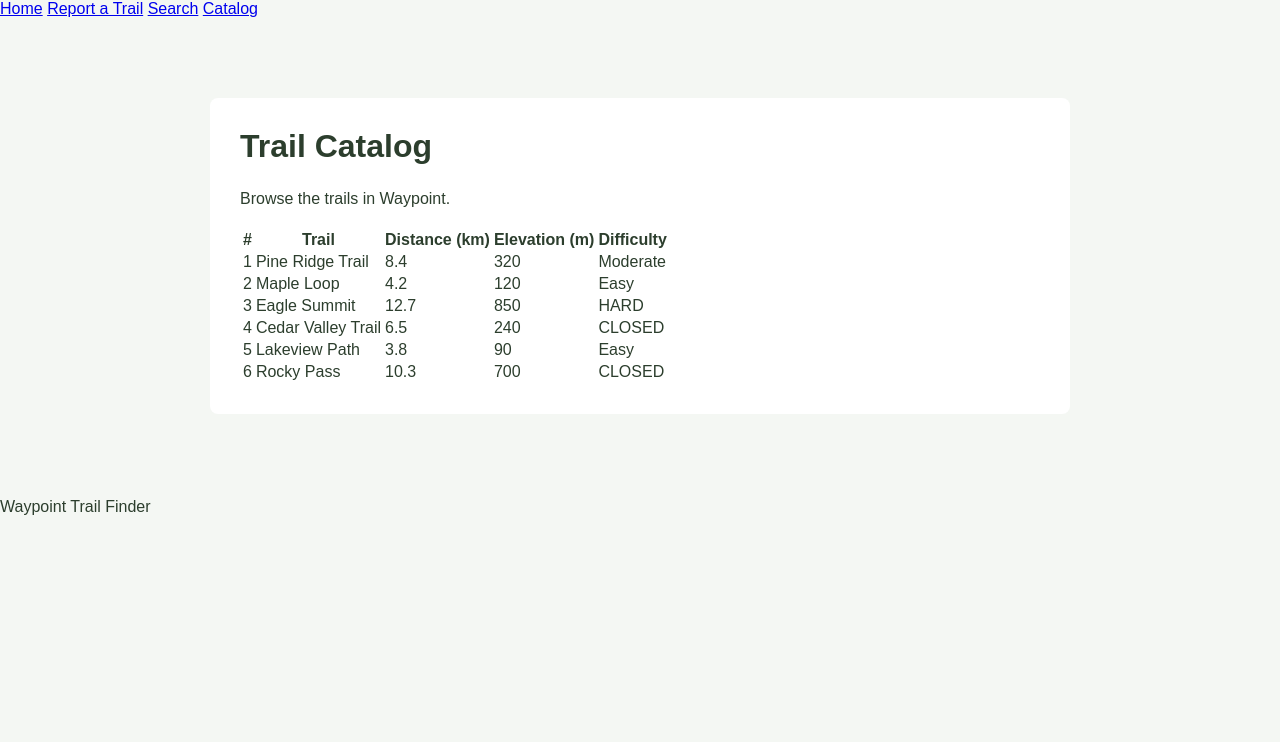
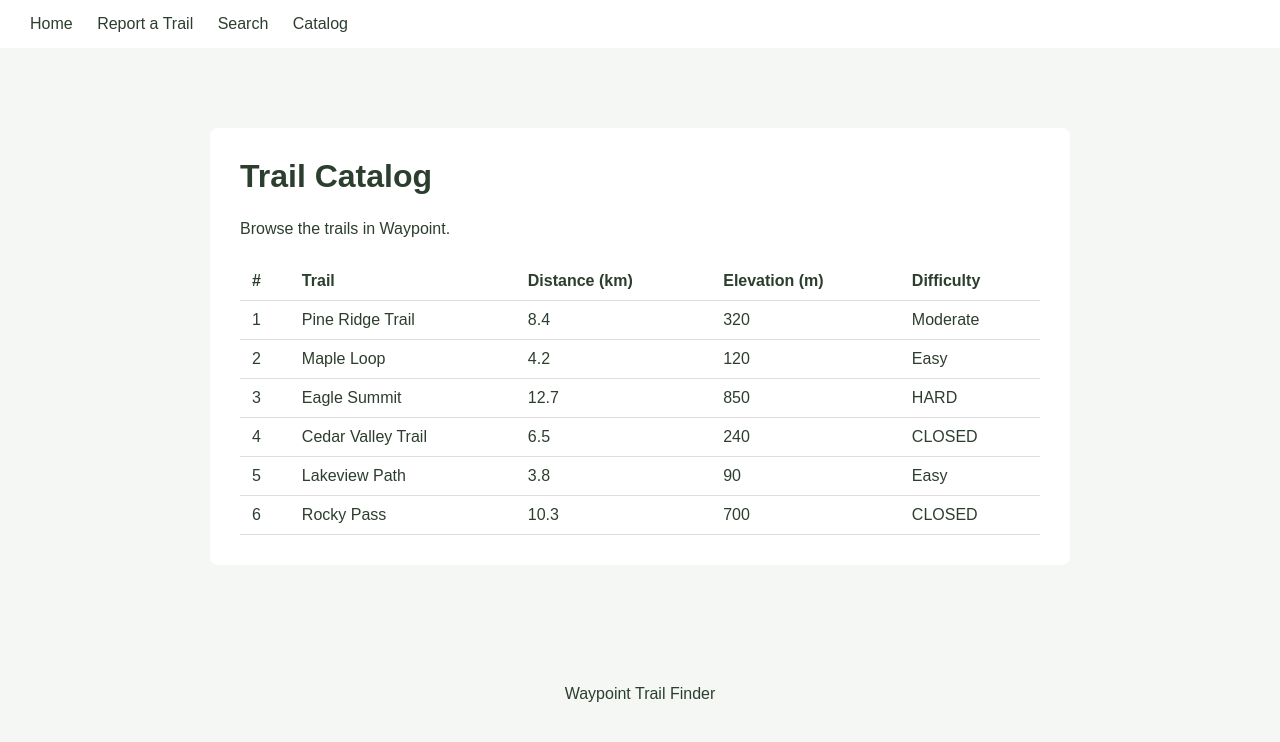
Before and after one commit to Kavithanair2/Waypoint, a Django app: page /catalog/ in a window 1280 px wide. Shown: the top 742 px of the page. Run offline with Django 4.2, Linux system fonts and the light colour scheme.

Commit message:
week 11: style shared layout and catalog

```diff
--- a/static/style.css
+++ b/static/style.css
@@ -25,3 +25,41 @@ p {
     color: #a12622;
     font-weight: bold;
 }
+
+nav {
+    padding: 15px 30px;
+    background-color: white;
+}
+
+nav a {
+    margin-right: 20px;
+    color: #2c3e2d;
+    text-decoration: none;
+}
+
+nav a:hover {
+    text-decoration: underline;
+}
+
+footer {
+    text-align: center;
+    padding: 20px;
+    margin-top: 30px;
+}
+
+table {
+    width: 100%;
+    border-collapse: collapse;
+    margin-top: 20px;
+}
+
+th,
+td {
+    text-align: left;
+    padding: 10px 12px;
+    border-bottom: 1px solid #dddddd;
+}
+
+th {
+    font-weight: bold;
+}
```
